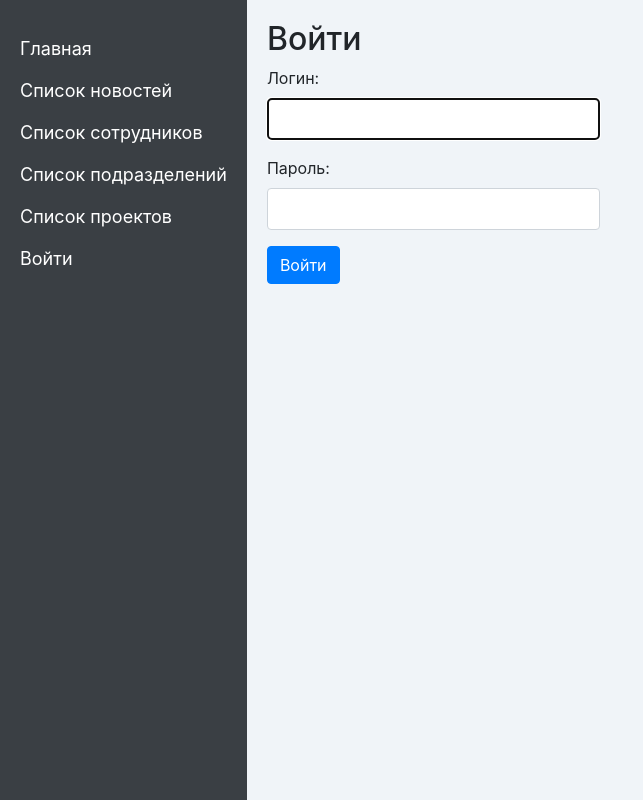
After one commit to OlegEgoism/django_time_control_system_work, a Django app: page /login/ in a window 1280 px wide. The commit adds this page. Shown: the whole page, without its empty margins (0-643 px from the left). Run offline with Django 5.2, Linux system fonts and the light colour scheme; some libraries are stand-ins or nearby versions.

Commit message:
Авторизация

```diff
--- a/conf/settings.py
+++ b/conf/settings.py
@@ -135,6 +135,11 @@ STATICFILES_DIRS = [BASE_DIR, "static", ]
 
 DEFAULT_AUTO_FIELD = 'django.db.models.BigAutoField'
 
+LOGIN_URL = 'login'  # Перенаправляет на страницу входа, если требуется аутентификация
+LOGIN_REDIRECT_URL = '/'  # Перенаправление после успешного входа в систему
+LOGOUT_REDIRECT_URL = '/'  # Перенаправление после успешного выхода из системы
+
+
 # Для абстрактной модели пользователя
 AUTH_USER_MODEL = 'user_guide.CustomUser'
 
--- a/conf/urls.py
+++ b/conf/urls.py
@@ -1,6 +1,7 @@
 from django.conf import settings
 from django.conf.urls.static import static
 from django.contrib import admin
+from django.contrib.auth.views import LoginView, LogoutView
 from django.urls import path
 
 from user_guide.views import (
@@ -32,6 +33,11 @@ urlpatterns = [
     path('subdivision_list/', subdivision_list, name='subdivision_list'),
     # Список проектов
     path('project_list/', project_list, name='project_list'),
+    # Авторизация
+    path('login/', LoginView.as_view(template_name='login.html'), name='login'),
+    path('logout/', LogoutView.as_view(), name='logout'),
+
+
     # Новости
     path('news/<str:name>/', news_info, name='news_info'),
     path('news/download/<str:id_files>', news_download_file, name='news_download_file'),
--- a/templates/base.html
+++ b/templates/base.html
@@ -20,11 +20,16 @@
         <li><a href="{% url 'subdivision_list' %}">Список подразделений</a></li>
         <li><a href="{% url 'project_list' %}">Список проектов</a></li>
 
-        <li><a href="#">Проверка знаний</a></li>
-        <li><a href="#">Личный кабинет</a></li>
-        <li><a href="#">Чат</a></li>
-        <li><a href="#">Органайзер</a></li>
-        <li><a href="#">Войти</a></li>
+        {% if user.is_authenticated %}
+            <li><a href="#">Проверка знаний</a></li>
+            <li><a href="#">Органайзер</a></li>
+            <li><a href="#">Чат</a></li>
+            <li><a href="#">Личный кабинет</a></li>
+            <li><a href="{% url 'logout' %}">Выйти</a></li>
+        {% else %}
+            <li><a href="{% url 'login' %}">Войти</a></li>
+        {% endif %}
+
     </ul>
 </nav>
 
--- /dev/null
+++ b/templates/login.html
@@ -0,0 +1,14 @@
+{% extends "base.html" %}
+
+{% block title %}Войти{% endblock %}
+
+{% block content %}
+<div class="container">
+    <h2>Войти</h2>
+    <form method="post">
+        {% csrf_token %}
+        {{ form.as_p }}
+        <button type="submit" class="btn btn-primary">Войти</button>
+    </form>
+</div>
+{% endblock %}
```
